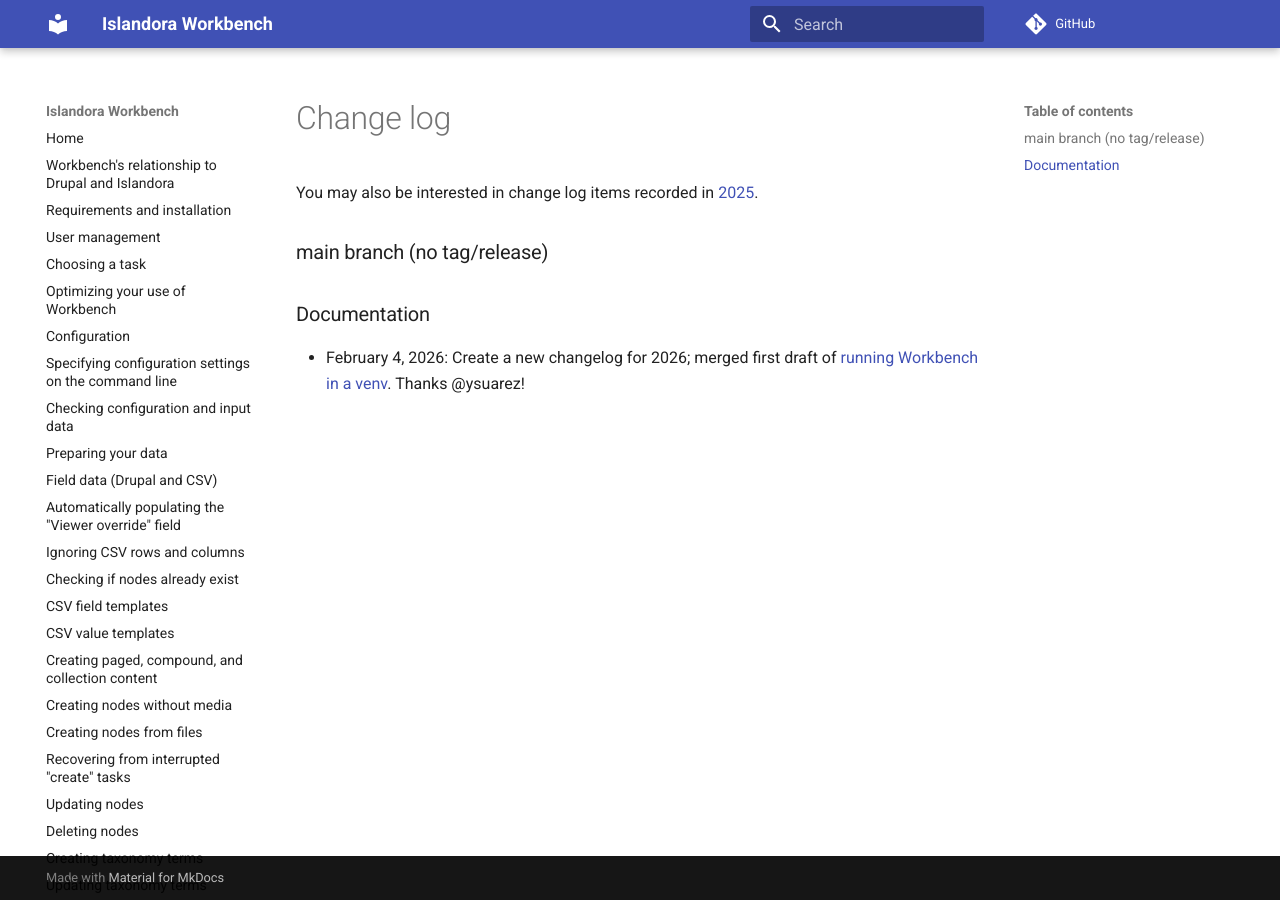
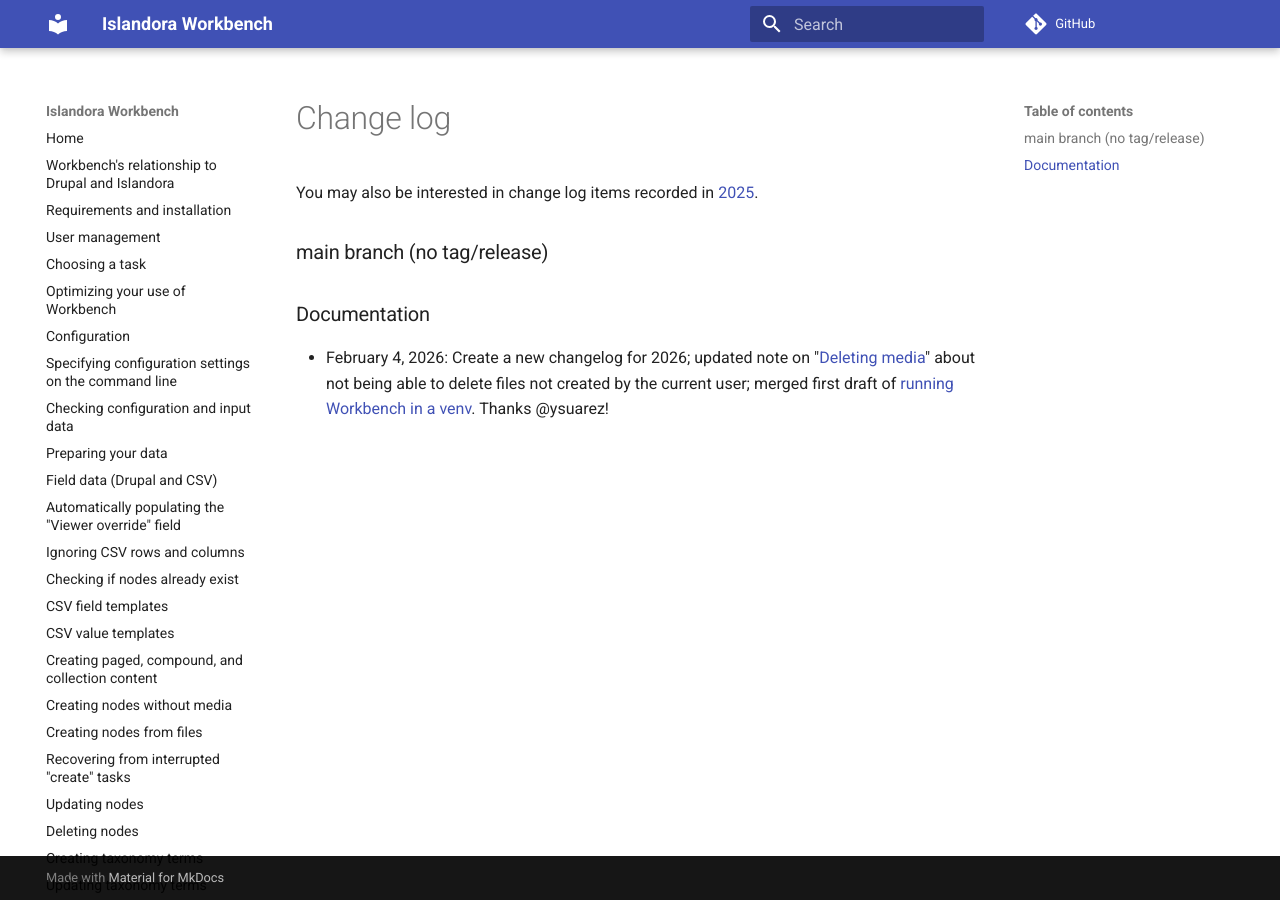
Before and after one commit to mjordan/islandora_workbench_docs, an MkDocs documentation site: the page built from docs/changelog.md, in a window 1280 px wide. Built offline with MkDocs 1.6.1 and Material for MkDocs 9.7.7, drawn with Linux system fonts in a browser that asks for light colours; comment, search, counter and statistics services are not loaded.

Commit message:
Updated note on deleting media about not being able to delte files created by other users.

```diff
--- a/docs/changelog.md
+++ b/docs/changelog.md
@@ -6,4 +6,4 @@ You may also be interested in change log items recorded in [2025](/islandora_wor
 
 ### Documentation
 
-* February 4, 2026: Create a new changelog for 2026; merged first draft of [running Workbench in a venv](/islandora_workbench_docs/installation_with_venv/). Thanks @ysuarez!
+* February 4, 2026: Create a new changelog for 2026; updated note on "[Deleting media](/islandora_workbench_docs/deleting_media/)" about not being able to delete files not created by the current user; merged first draft of [running Workbench in a venv](/islandora_workbench_docs/installation_with_venv/). Thanks @ysuarez!
```
